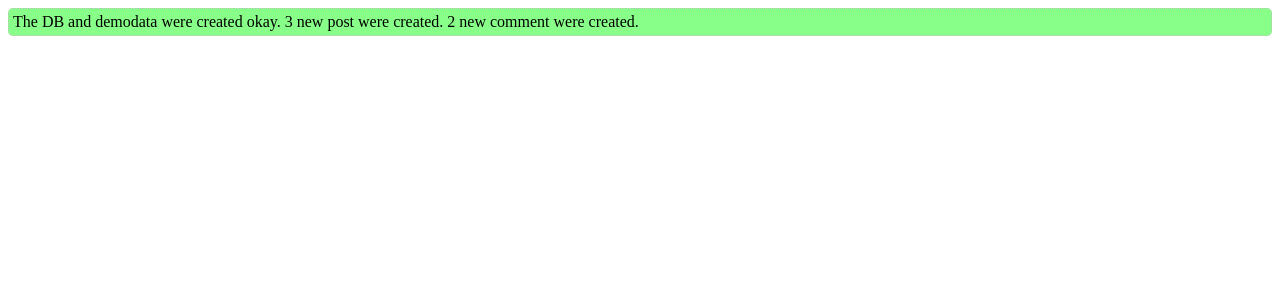
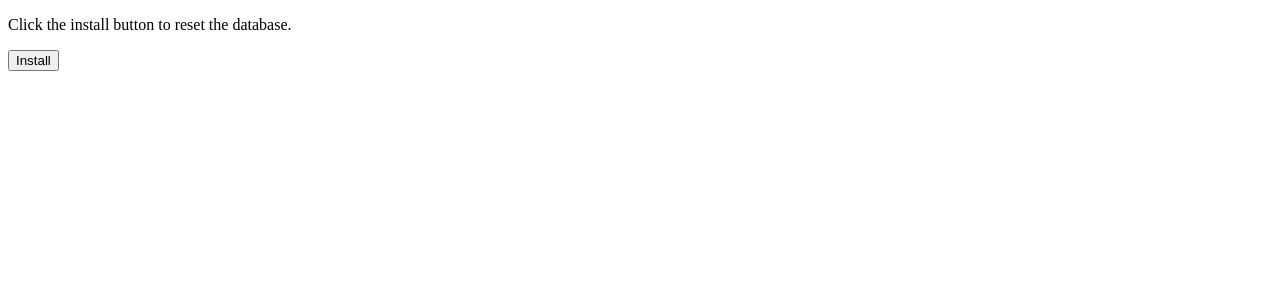
Before and after one commit to BramVer/PHP_RegisterMe, a PHP site: page /install.php in a window 1280 px wide. Shown: the top 300 px of the page. Run offline with PHP 8.4, Linux system fonts and the light colour scheme.

Commit message:
Install is now done via a form and cant happen if already triggered

```diff
--- a/install.php
+++ b/install.php
@@ -1,6 +1,8 @@
 <?php
   require_once 'lib/common.php';
 
+  function installBlog()
+  {
     // Get the PDO DSN string
     $root = getRootPath();
     $database = getDatabasePath();
@@ -15,6 +17,7 @@
     if(!$error)
     {
       $createdOk = @touch($database);
+
       if(!$createdOk)
         $error = sprintf('Could not create DB, give server permission to edit location ' . dirname($database));
     }
@@ -53,8 +56,39 @@
       }
     }
 
+    return array($count, $error);
+  }
+
+  // Store stuff in the session to survive redirects
+  session_start();
+
+  // Only run installer when it comes from form
+  if($_POST)
+  {
+    // Install
+    list($_SESSION['count'], $_SESSION['error']) = installBlog();
+
+    // Redirect from POST to GET
+    $host = $_SERVER['HTTP_HOST'];
+    $script = $_SERVER['REQUEST_URI'];
+
+    header('Location: http://' . $host . $script);
+    exit();
+  }
+
+  // Check if install was triggered
+  $attempted = false;
+  if($_SESSION)
+  {
+    $attempted = true;
+    $count = $_SESSION['count'];
+    $error = $_SESSION['error'];
+
+    // Unsert session vars, so we only report install/failure once
+    unset($_SESSION['count']);
+    unset($_SESSION['error']);
+  }
  ?>
-
 
  <!DOCTYPE html>
  <html>
@@ -76,26 +110,37 @@
          </style>
      </head>
      <body>
+      <?php if ($attempted): ?>
         <?php if ($error): ?>
-        <div class='error box'>
-          <?php echo $error  ?>
+            <div class="error box">
+                <?php echo $error ?>
             </div>
-
         <?php else: ?>
-        <div class='success box'>
-          The DB and demodata were created okay.
-
-          <?php foreach(array('post', 'comment') as $tableName): ?>
-            <?php if(isset($count[$tableName])): ?>
-
-              <?php echo $count[$tableName] ?>
-              new
-              <?php echo $tableName ?>
+            <div class="success box">
+                The database and demo data was created OK.
+                <?php foreach (array('post', 'comment') as $tableName): ?>
+                    <?php if (isset($count[$tableName])): ?>
+                        <?php // Prints the count ?>
+                        <?php echo $count[$tableName] ?> new
+                        <?php // Prints the name of the thing ?>
+                        <?php echo $tableName ?>s
                         were created.
-
                     <?php endif ?>
                 <?php endforeach ?>
             </div>
         <?php endif ?>
+
+      <?php else: ?>
+
+        <p>Click the install button to reset the database.</p>
+        <form method="post">
+            <input
+                name="install"
+                type="submit"
+                value="Install"
+            />
+        </form>
+
+      <?php endif ?>
      </body>
  </html>
```
Lines whose indentation alone changed are shown as unchanged.
